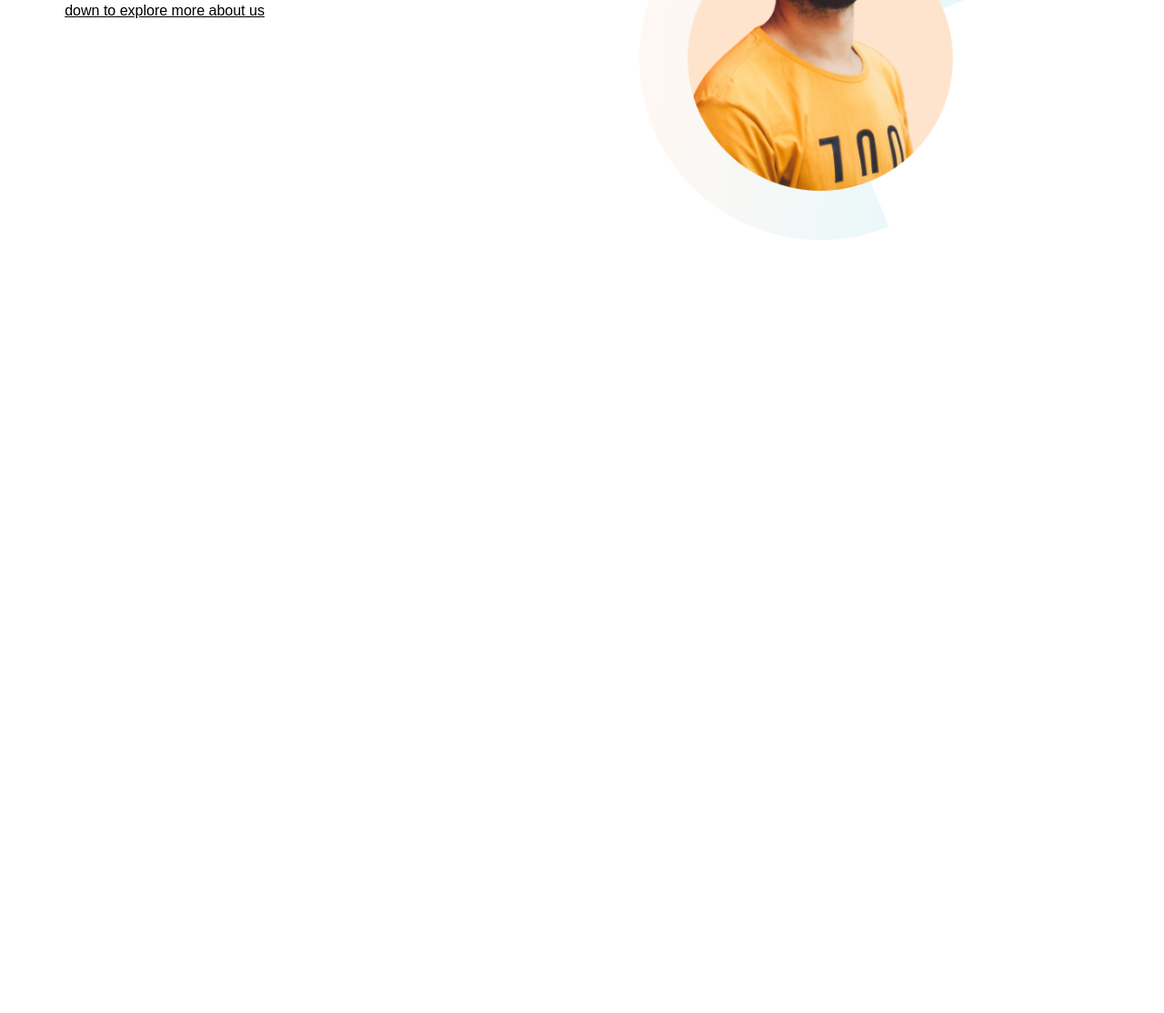
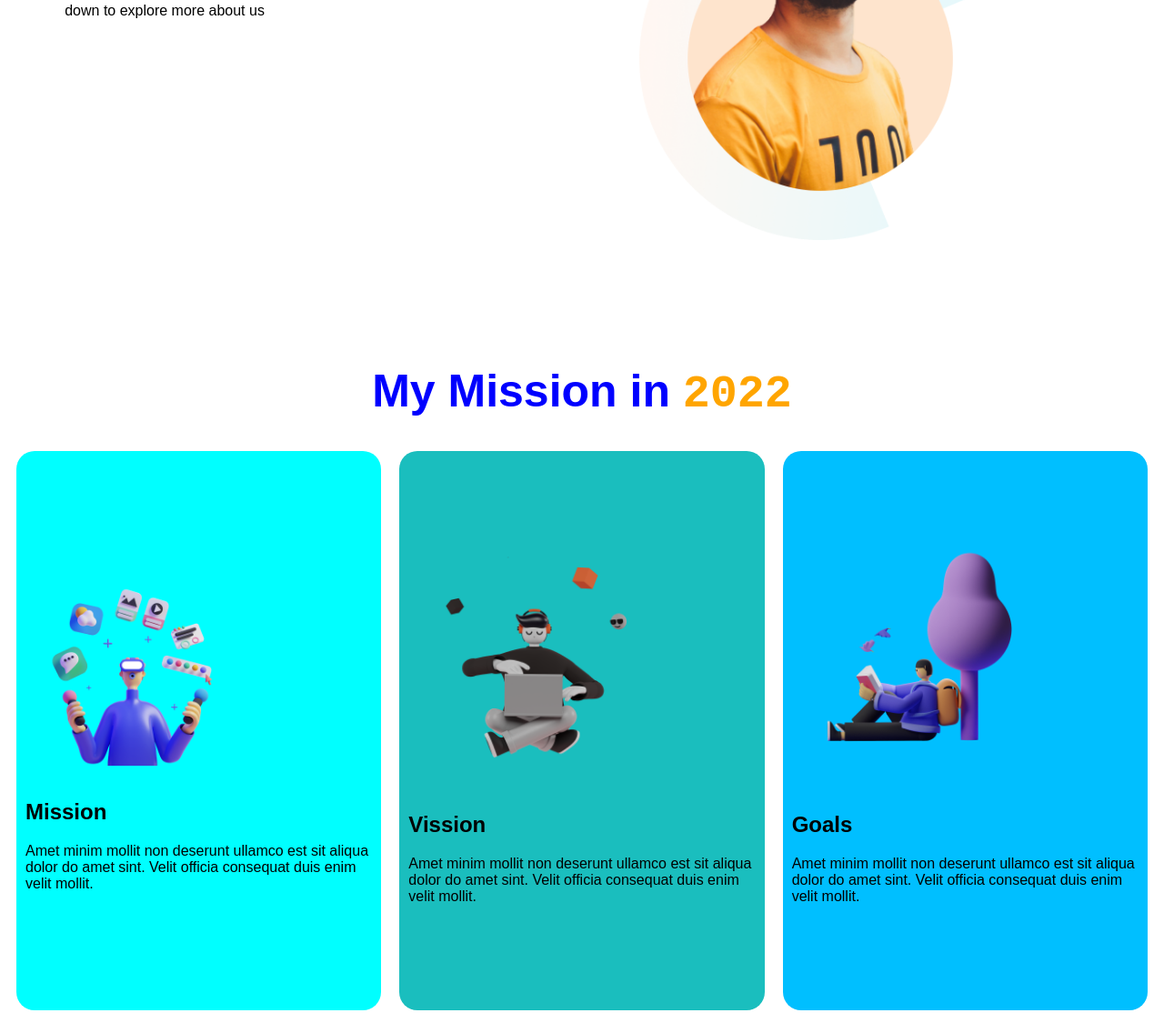
Before and after one commit to lutfour7/missone-2022-repo, a plain HTML site: page index.html in a window 1280 px wide. Shown: the part 352-1466 px from the top of the page at 91% size. Before the commit the page ends 800 px from the top, so only its background shows below. Drawn offline with Linux system fonts and the light colour scheme.

Commit message:
added header

```diff
--- a/css/style.css
+++ b/css/style.css
@@ -8,6 +8,7 @@ body{
   width: 50%;
   padding-left: 5%;
   padding-top: 100px;
+  padding-bottom: 100px;
 }
 .hirf-width img{
   width: 70%;
@@ -30,3 +31,31 @@ body{
   padding: 10px 40px;
   border-radius: 10px;
 }
+.my-mision{
+ text-align: center;
+  color:blue ;
+  font-size:50px ;
+}
+.mision{
+  background-color: cyan;
+  margin-left: 10px;
+  margin-right: 10px;
+  border-radius: 20px;
+  padding-left: 10px;
+}
+
+.Vission{
+  background-color: rgb(26, 190, 190);
+  margin-left:10px;
+  margin-right:10px;
+  border-radius: 20px;
+  padding-left: 10px;
+  padding-bottom: 5px;
+}
+.goals{
+  background-color: deepskyblue;
+  margin-left: 10px;
+  margin-right: 10px;
+  border-radius: 20px;
+  padding-left: 10px;
+}
--- a/index.html
+++ b/index.html
@@ -8,6 +8,7 @@
   <title>MY first assignment</title>
 </head>
 <body>
+  <!-- 1st section-->
   <section class="first-part">
     <div class="hirf-width" >
       <div class="border h1 ">
@@ -17,7 +18,7 @@
 
       <p>i'm Lutfour Rhaman chisty.I'm a junior web application developer and i'm larning web developement at programming hero.and my mission is learn and be a sucesfull web developer.</p>
       <a class="link-button" target="blank" href="">EXPLORE ME</a>
-      <p><u> down to explore more about us</u></p>
+      <p> down to explore more about us</p>
     </div>
 
     <div class="hirf-width ">
@@ -25,5 +26,48 @@
     </div>
 
   </section>
+  <!-- 2n section-->
+  <h1 class="my-mision" >My Mission in <samp class="text-color">2022</samp></h1>
+  <section class="first-part" >
+
+      <div class="hirf-width mision">
+        <img src="illustrators/illustrator-1.png" alt="img">
+        <h2>Mission</h2>
+        <p>Amet minim mollit non deserunt
+          ullamco est sit aliqua dolor do amet
+          sint. Velit officia consequat duis enim
+          velit mollit.
+        </p>
+      </div>
+      <div class="hirf-width Vission" >
+        <img src="illustrators/illustrator-2.png" alt="img">
+        <h2>Vission</h2>
+        <p>Amet minim mollit non deserunt
+          ullamco est sit aliqua dolor do amet
+          sint. Velit officia consequat duis enim
+          velit mollit.
+        </p>
+      </div>
+      <div class="hirf-width goals" >
+        <img src="illustrators/illustrator-3.png" alt="">
+        <h2>Goals</h2>
+        <p>Amet minim mollit non deserunt
+          ullamco est sit aliqua dolor do amet
+          sint. Velit officia consequat duis enim
+          velit mollit.</p>
+      </div>
+
+  </section>
+  <!--3rd section-->
+  <section class="first-part">
+    <div class="hirf-width" >
+      <img src="pictures/coding.png" alt="img">
+    </div>
+    <div class="hirf-width">
+      <h1>Develop <br> without Limits</h1>
+      <p>Develop Infinite. Because nowadays it is very easy to build a career as a developer because you can become a web developer by debugging your skills.Hopefully if you can become a developer with difficulty then no one will be able to cheat your development.</p>
+      <a class="link-button" target="blank" href="">Read the Documentation</a>
+    </div>
+  </section>
 </body>
 </html>
```
